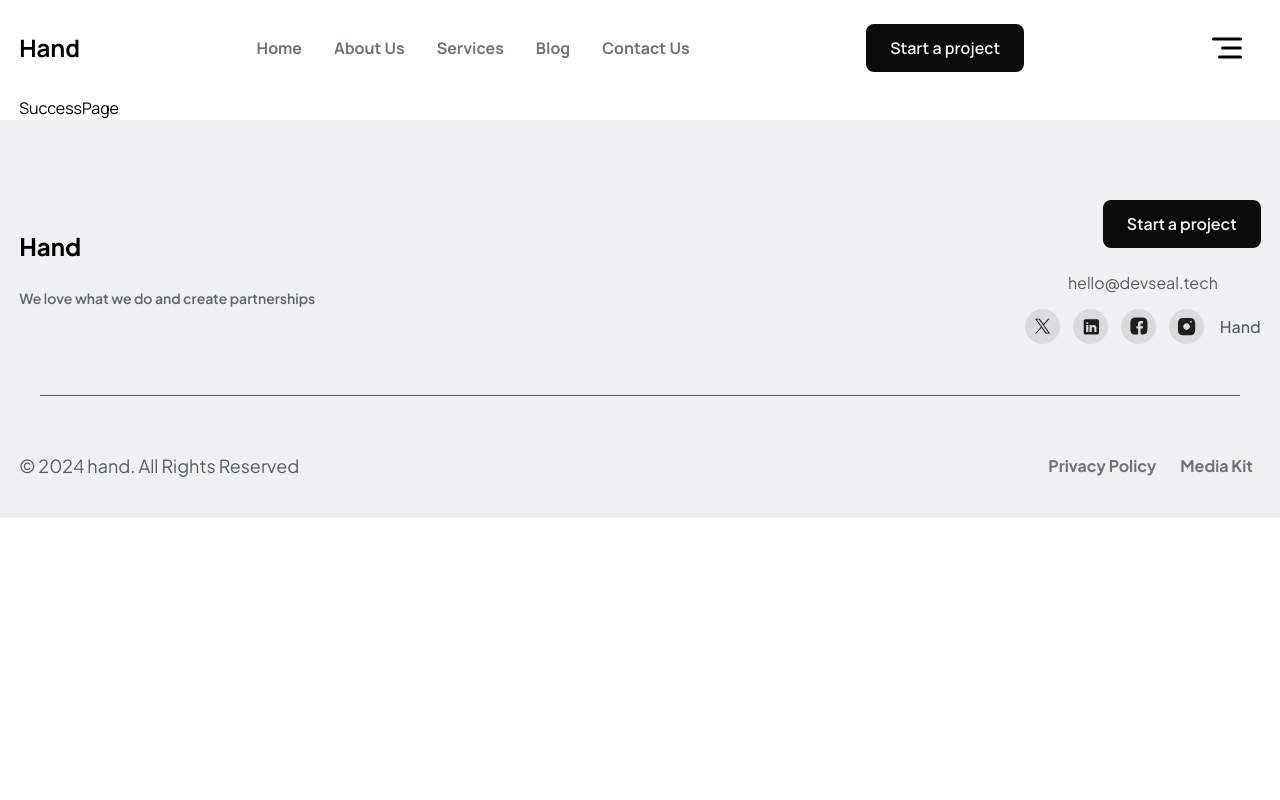
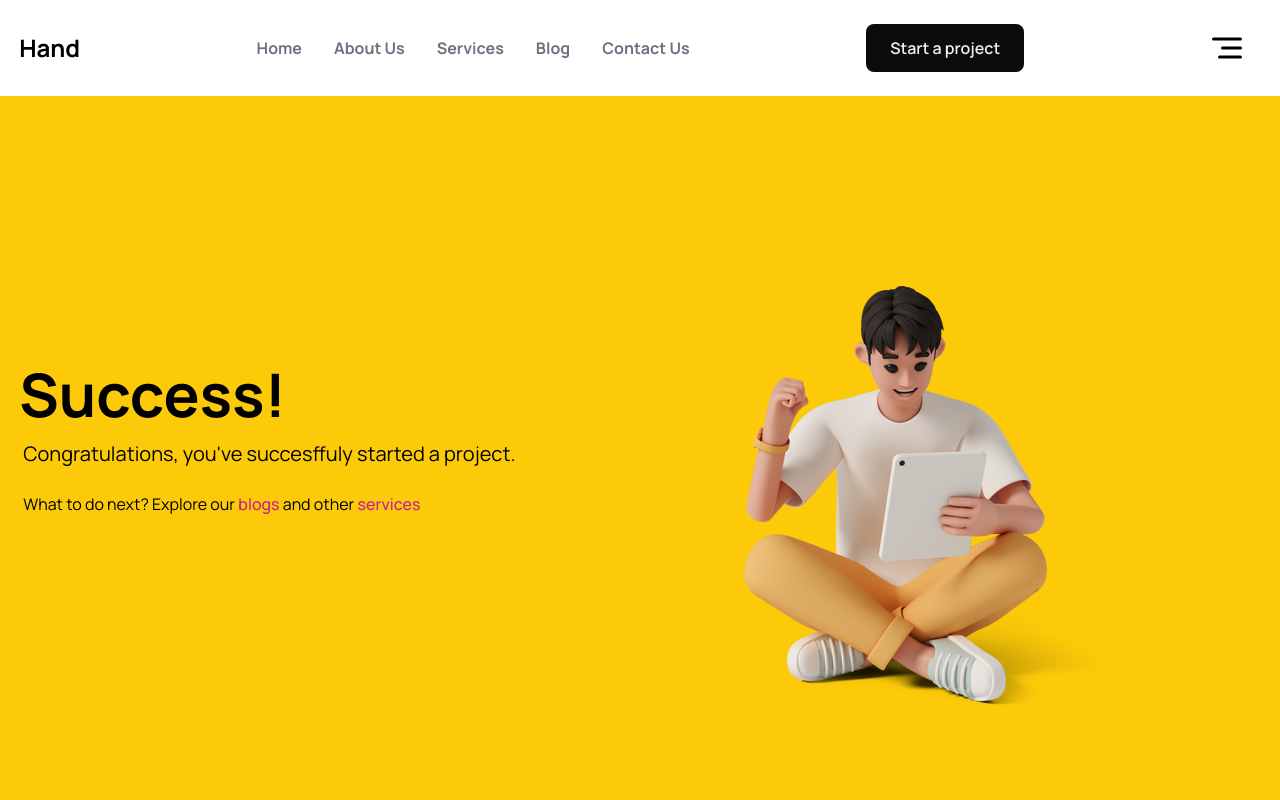
Before and after one commit to AJ1732/smg-task, a React (Vite) app: page /success in a window 1280 px wide. Shown: the top 800 px of the page. Built offline with nearby package versions, Linux system fonts and the light colour scheme.

Commit message:
chore: build success page

```diff
--- a/src/components/layout/SuccessPage.tsx
+++ b/src/components/layout/SuccessPage.tsx
@@ -1,4 +1,35 @@
+import { Link } from "react-router-dom";
+import success from "../../assets/img/success.png";
+
 const SuccessPage = () => {
-  return <div>SuccessPage</div>;
+  return (
+    <main className="full-width content-grid min-h-dvh bg-primary-0">
+      <div className="flex flex-col items-start lg:items-center justify-center gap-20 py-12 xl:flex-row">
+        <div className="space-y-6 lg:pb-28">
+          <hgroup className="space-y-4">
+            <h2 className="text-6xl font-bold">Success!</h2>
+            <h4 className="ml-1 text-xl">
+              Congratulations, you've succesffuly started a project.
+            </h4>
+          </hgroup>
+
+          <p className="ml-1">
+            What to do next? Explore our{" "}
+            <Link to={`/`} className="font-medium text-secondary-100">
+              blogs
+            </Link>{" "}
+            and other{" "}
+            <Link to={`/`} className="font-medium text-secondary-100">
+              services
+            </Link>
+          </p>
+        </div>
+
+        <figure className="mx-auto">
+          <img src={success} alt="Success!" />
+        </figure>
+      </div>
+    </main>
+  );
 };
 export default SuccessPage;
```
Also changed, not shown: src/assets/img/success.png (added).
